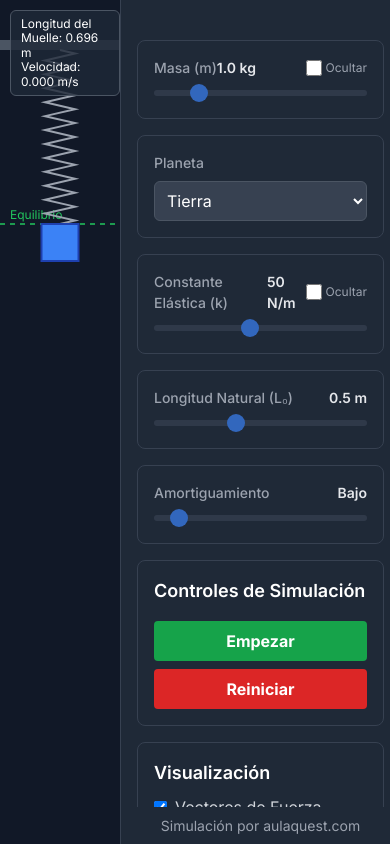
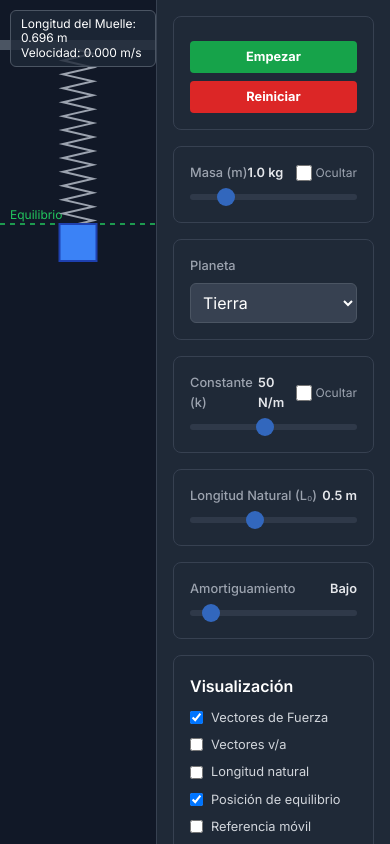
Before and after one commit to aulaquest/ley-de-hooke-1-muelle, a plain HTML site: page index.html in a window 390 px wide. Drawn offline with nearby package versions, Linux system fonts and the light colour scheme.

Commit message:
Update index.html

```diff
--- a/index.html
+++ b/index.html
@@ -99,7 +99,7 @@
             display: flex;
             flex-direction: row;
             height: 100vh;
-            position: relative; /* Contexto para la gráfica flotante */
+            position: relative;
         }
         .simulation-column {
             flex-grow: 1;
@@ -128,20 +128,20 @@
         #simulation-canvas.grab-cursor { cursor: grab; }
         #simulation-canvas.move-cursor { cursor: move; }
 
+        /* **CAMBIO**: Estilos base para la gráfica (móvil) */
         #energy-chart-overlay {
-            position: absolute;
-            width: 420px;
-            height: 220px;
+            position: relative;
+            width: 100%;
+            height: 200px;
             background-color: rgba(31, 41, 55, 0.85);
             border: 1px solid #4b5563;
             border-radius: 0.5rem;
             padding: 0.75rem;
-            z-index: 30;
+            z-index: 10;
             display: flex;
             flex-direction: column;
             box-shadow: 0 4px 6px rgba(0,0,0,0.1);
-            bottom: 15px;
-            left: 15px;
+            margin-top: 1rem;
         }
         #energy-chart-overlay.hidden {
             display: none;
@@ -153,7 +153,7 @@
             color: #e5e7eb;
             text-align: center;
             padding: 4px;
-            cursor: move;
+            cursor: default; /* No se puede mover en móvil */
             user-select: none;
         }
         #energy-chart-container {
@@ -174,47 +174,66 @@
             text-decoration: underline;
         }
 
+        /* **CAMBIO**: Reducir tamaño de fuente de botones de simulación */
+        #start-pause-btn, #reset-simulation-btn {
+            font-size: 0.8rem;
+            padding: 0.4rem 0.8rem;
+        }
+
         /* **CAMBIO**: Estilos responsivos para vista lado a lado en móvil */
         @media (max-width: 768px) {
-            html, body {
-                height: 100vh;
-                overflow: hidden;
-            }
             .main-container {
-                flex-direction: row; /* Mantiene la dirección de fila como en PC */
+                flex-direction: row;
                 height: 100%;
             }
             .simulation-column {
-                flex-grow: 1; /* Permite que la simulación ocupe el espacio sobrante */
-                height: 100%; /* Ocupa toda la altura */
-                min-width: 120px; /* Evita que se colapse en pantallas muy estrechas */
+                width: 40%;
+                flex-shrink: 0;
             }
             .controls-column {
-                width: 280px; /* Ancho fijo más estrecho para el panel de control */
-                flex-shrink: 0; /* Evita que el panel se encoja */
-                height: 100%; /* Ocupa toda la altura */
-                border-top: none; /* Elimina el borde superior que ya no es necesario */
-                border-left: 1px solid #374151; /* Restaura el borde izquierdo */
+                width: 60%;
+                flex-shrink: 0;
+                border-top: none;
+                border-left: 1px solid #374151;
             }
             .controls-scroll-area {
-                padding: 1rem; /* Reduce un poco el padding para más espacio */
+                padding: 1rem;
             }
             .attribution {
-                padding: 0.5rem 1rem; /* Reduce el padding de la atribución */
+                padding: 0.5rem 1rem;
             }
-            header .text-3xl {
-                font-size: 1.5rem; /* Reduce el tamaño del título principal */
+            .control-label, .value-display {
+                font-size: 0.8rem;
             }
-             header .text-md {
-                font-size: 0.875rem; /* Reduce el tamaño del subtítulo */
+             label.flex.items-center span.ml-2 {
+                font-size: 0.8rem;
             }
+            .control-group h3 {
+                font-size: 1rem;
+            }
+            #energy-chart-overlay .chart-header {
+                font-size: 0.9rem;
+            }
+        }
+
+        /* **CAMBIO**: Estilos para PC (ancho > 768px) */
+        @media (min-width: 769px) {
+            #start-pause-btn, #reset-simulation-btn {
+                font-size: 0.9rem;
+                padding: 0.5rem 1rem;
+            }
+            /* La gráfica vuelve a ser un overlay flotante */
             #energy-chart-overlay {
-                /* Ajusta el tamaño y posición de la gráfica para que no estorbe */
-                width: 85%;
-                max-width: 250px;
-                height: 160px;
-                left: 10px;
-                bottom: 10px;
+                position: absolute;
+                width: 420px;
+                height: 220px;
+                bottom: 15px;
+                left: 15px;
+                margin-top: 0;
+                z-index: 30;
+            }
+            #energy-chart-overlay .chart-header {
+                cursor: move;
             }
         }
     </style>
@@ -241,9 +260,15 @@
         <!-- Columna de Controles -->
         <div class="controls-column">
             <div class="controls-scroll-area">
-                <header class="text-center mb-6">
+                <div class="control-group">
 
-                </header>
+                    <button id="start-pause-btn" class="w-full mt-2 bg-green-600 hover:bg-green-700 text-white font-bold py-2 px-4 rounded transition-colors">
+                        Empezar
+                    </button>
+                    <button id="reset-simulation-btn" class="w-full mt-2 bg-red-600 hover:bg-red-700 text-white font-bold py-2 px-4 rounded transition-colors">
+                        Reiniciar
+                    </button>
+                </div>
 
                 <div id="controls-tab1">
                     <div class="control-group">
@@ -264,7 +289,7 @@
                     </div>
                     <div class="control-group">
                         <div class="flex items-center justify-between">
-                            <label class="control-label" for="k1">Constante Elástica (k) <span id="k1-value" class="value-display">50 N/m</span></label>
+                            <label class="control-label" for="k1">Constante (k) <span id="k1-value" class="value-display">50 N/m</span></label>
                             <label class="flex items-center text-xs text-gray-400"><input type="checkbox" id="hide-k-value" class="form-checkbox h-4 w-4"> <span class="ml-1">Ocultar</span></label>
                         </div>
                         <input type="range" id="k1" min="10" max="100" step="1" value="50" class="w-full mt-2">
@@ -276,15 +301,6 @@
                     <div class="control-group">
                         <label class="control-label" for="damping">Amortiguamiento <span id="damping-value" class="value-display">Bajo</span></label>
                         <input type="range" id="damping" min="1" max="50" step="1" value="5" class="w-full mt-2">
-                    </div>
-                    <div class="control-group">
-                        <h3 class="text-lg font-semibold mb-2 text-white">Controles de Simulación</h3>
-                        <button id="start-pause-btn" class="w-full mt-2 bg-green-600 hover:bg-green-700 text-white font-bold py-2 px-4 rounded transition-colors">
-                            Empezar
-                        </button>
-                        <button id="reset-simulation-btn" class="w-full mt-2 bg-red-600 hover:bg-red-700 text-white font-bold py-2 px-4 rounded transition-colors">
-                            Reiniciar
-                        </button>
                     </div>
                     <div class="control-group">
                         <h3 class="text-lg font-semibold mb-2 text-white">Visualización</h3>
@@ -299,18 +315,18 @@
                             <label class="flex items-center"><input type="checkbox" id="show-energy-graph" class="form-checkbox"> <span class="ml-2">Gráfica de Energías</span></label>
                         </div>
                     </div>
+                    <!-- **CAMBIO**: Gráfica movida aquí para que aparezca en el flujo en móvil -->
+                    <div id="energy-chart-overlay" class="hidden">
+                        <h3 class="chart-header">Gráfica de Energías (J)</h3>
+                        <div id="energy-chart-container">
+                            <canvas id="energy-chart"></canvas>
+                        </div>
+                    </div>
                 </div>
-            </div>
-            <div class="attribution">
-                <a href="https://aulaquest.com" target="_blank" rel="noopener noreferrer">Simulación por aulaquest.com</a>
-            </div>
-        </div>
-
-        <!-- Gráfica movida fuera de las columnas para que pueda "flotar" libremente -->
-        <div id="energy-chart-overlay" class="hidden">
-            <h3 class="chart-header">Gráfica de Energías (J)</h3>
-            <div id="energy-chart-container">
-                <canvas id="energy-chart"></canvas>
+                <!-- **CAMBIO**: Attribution movido aquí para que se desplace con el contenido -->
+                <div class="attribution">
+                    <a href="https://aulaquest.com" target="_blank" rel="noopener noreferrer">Simulación por aulaquest.com</a>
+                </div>
             </div>
         </div>
     </div>
@@ -403,11 +419,11 @@
                     scales: {
                         x: {
                             grid: { color: '#374151' },
-                            ticks: { color: '#9ca3af' }
+                            ticks: { color: '#9ca3af', font: { size: 10 } }
                         },
                         y: {
                             grid: { display: false },
-                            ticks: { color: '#d1d5db' }
+                            ticks: { color: '#d1d5db', font: { size: 11 } }
                         }
                     },
                     plugins: {
@@ -902,6 +918,9 @@
             let offsetX, offsetY;
 
             function onMouseDown(e) {
+                // **CAMBIO**: Solo permitir arrastrar en pantallas de más de 768px
+                if (window.innerWidth < 769) return;
+
                 isDragging = true;
                 const eventPos = e.touches ? e.touches[0] : e;
                 const rect = energyChartOverlay.getBoundingClientRect();
@@ -921,7 +940,7 @@
                 let newLeft = eventPos.clientX - offsetX;
                 let newTop = eventPos.clientY - offsetY;
 
-                const parentRect = document.body.getBoundingClientRect();
+                const parentRect = document.querySelector('.main-container').getBoundingClientRect();
                 newLeft = Math.max(0, Math.min(newLeft, parentRect.width - energyChartOverlay.offsetWidth));
                 newTop = Math.max(0, Math.min(newTop, parentRect.height - energyChartOverlay.offsetHeight));
 
```
